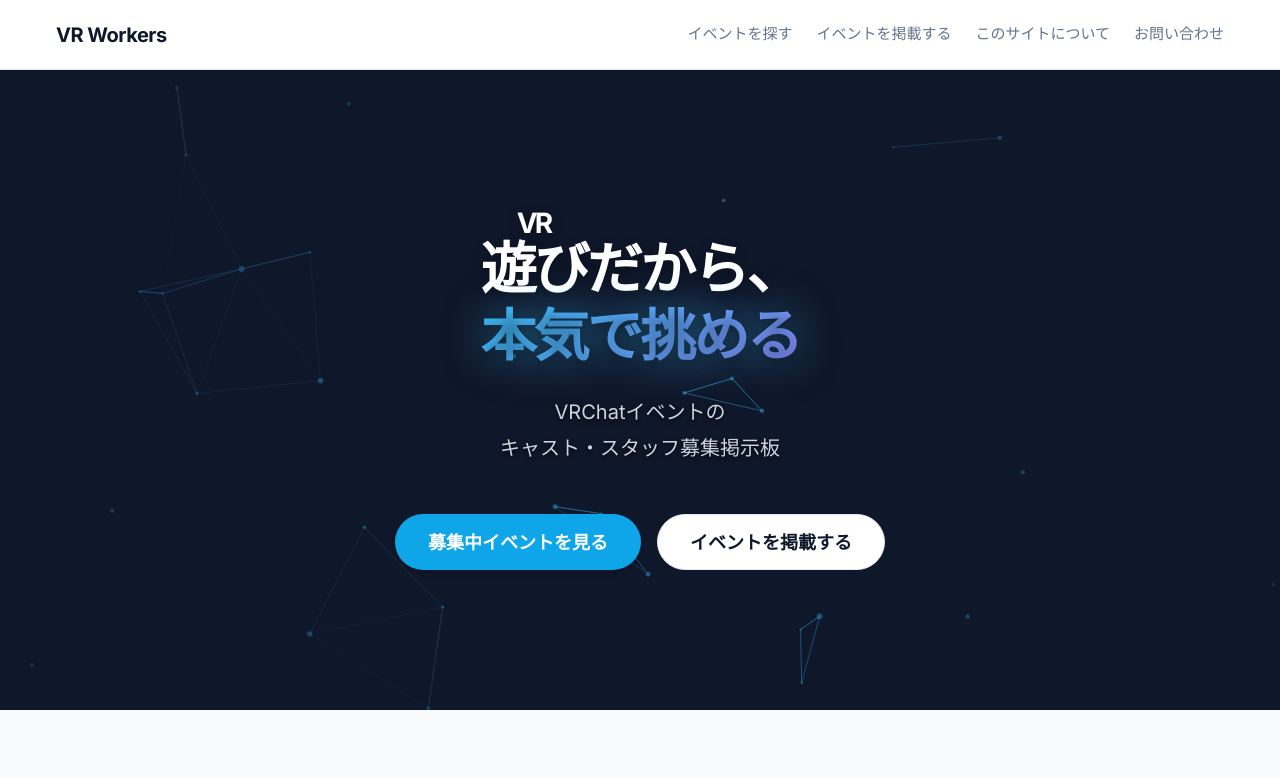
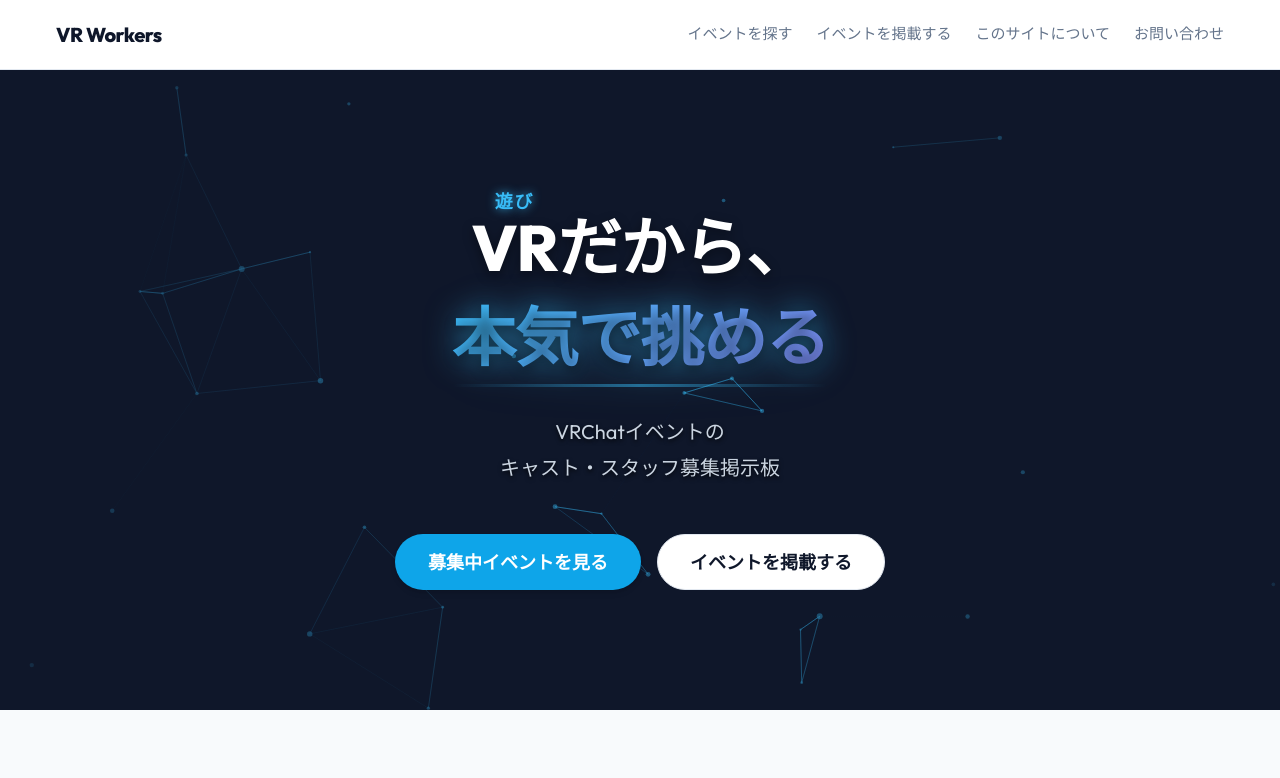
Before and after one commit to NemoKino/private-salon-reserve, a Next.js app in the folder vr-event-recruit/: page / in a window 1280 px wide. Shown: the top 778 px of the page. Built offline with nearby package versions, Linux system fonts and the light colour scheme; no server answers; the database is empty.

Commit message:
Swap Hero text to VR(遊び) & Implement Outfit font

```diff
--- a/vr-event-recruit/src/app/globals.css
+++ b/vr-event-recruit/src/app/globals.css
@@ -11,7 +11,7 @@
   --color-border: #e2e8f0; /* Slate 200 */
 
   /* Typography */
-  --font-family-sans: 'Inter', 'Noto Sans JP', sans-serif;
+  --font-family-sans: 'Outfit', 'Inter', 'Noto Sans JP', sans-serif;
 
   /* Spacing */
   --spacing-xs: 0.25rem;
@@ -77,7 +77,7 @@ a {
 
 .text-center { text-align: center; }
 .flex { display: flex; }
-.flex-col { display: flex; flexDirection: column; }
+.flex-col { display: flex; flex-direction: column; }
 .items-center { align-items: center; }
 .justify-center { justify-content: center; }
 .justify-between { justify-content: space-between; }
--- a/vr-event-recruit/src/app/layout.tsx
+++ b/vr-event-recruit/src/app/layout.tsx
@@ -36,7 +36,7 @@ export default function RootLayout({
       <head>
         <link rel="preconnect" href="https://fonts.googleapis.com" />
         <link rel="preconnect" href="https://fonts.gstatic.com" crossOrigin="anonymous" />
-        <link href="https://fonts.googleapis.com/css2?family=Inter:wght@400;600;700&family=Noto+Sans+JP:wght@400;500;700&display=swap" rel="stylesheet" />
+        <link href="https://fonts.googleapis.com/css2?family=Inter:wght@400;600;700&family=Outfit:wght@400;600;700;800&family=Noto+Sans+JP:wght@400;500;700&display=swap" rel="stylesheet" />
       </head>
       <body suppressHydrationWarning>
         {children}
--- a/vr-event-recruit/src/components/home/Hero.module.css
+++ b/vr-event-recruit/src/components/home/Hero.module.css
@@ -38,14 +38,28 @@
 }
 
 .title {
-    font-size: 3.5rem;
+    font-size: 4rem;
     font-weight: 800;
-    line-height: 1.2;
-    margin-bottom: 1.5rem;
+    line-height: 1.4;
+    margin-bottom: 2rem;
     color: white;
-    /* Changed for dark background */
-    letter-spacing: -0.05em;
-    text-shadow: 0 4px 12px rgba(0, 0, 0, 0.3);
+    letter-spacing: -0.02em;
+    text-shadow: 0 4px 12px rgba(0, 0, 0, 0.4);
+}
+
+.title ruby {
+    ruby-align: center;
+    ruby-position: over;
+}
+
+.title rt {
+    font-size: 0.28em; /* Slightly smaller for longer ruby text */
+    font-weight: 700;
+    color: #38bdf8;
+    letter-spacing: 0.1em; /* Reduced spacing for Japanese characters */
+    padding-bottom: 0.4em;
+    text-transform: none; /* Removed uppercase for Japanese */
+    text-shadow: 0 0 10px rgba(56, 189, 248, 0.8);
 }
 
 .highlight {
@@ -53,7 +67,20 @@
     -webkit-background-clip: text;
     background-clip: text;
     -webkit-text-fill-color: transparent;
-    filter: drop-shadow(0 0 20px rgba(56, 189, 248, 0.5));
+    filter: drop-shadow(0 0 15px rgba(56, 189, 248, 0.6));
+    position: relative;
+    display: inline-block;
+}
+
+.highlight::after {
+    content: '';
+    position: absolute;
+    bottom: -5px;
+    left: 0;
+    width: 100%;
+    height: 3px;
+    background: linear-gradient(90deg, transparent, #38bdf8, transparent);
+    opacity: 0.5;
 }
 
 .description {
--- a/vr-event-recruit/src/components/home/Hero.tsx
+++ b/vr-event-recruit/src/components/home/Hero.tsx
@@ -7,7 +7,7 @@ export default function Hero() {
         <section className={styles.hero}>
             <div className={styles.content}>
                 <h1 className={styles.title}>
-                    <ruby>遊び<rt>VR</rt></ruby>だから、
+                    <ruby>VR<rt>遊び</rt></ruby>だから、
                     <br />
                     <span className={styles.highlight}>本気で挑める</span>
                 </h1>
```
